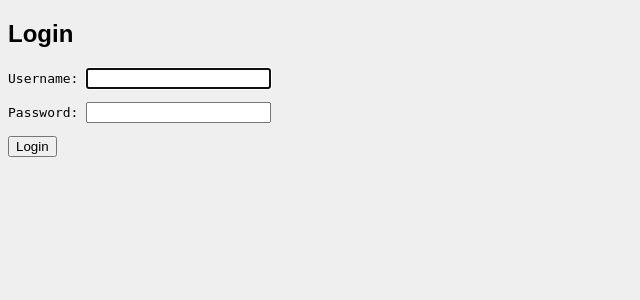
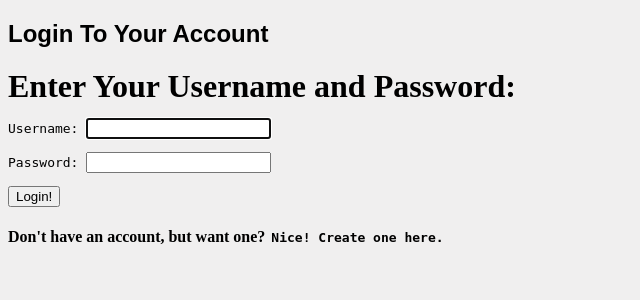
Before and after one commit to RebeccaMillwood/django_project, a Django app: page /users/login/ in a window 1280 px wide. Shown: the part 87-387 px from the top of the page, without its empty margins (0-640 px from the left). Run offline with Django 3.2, Linux system fonts and the light colour scheme; parts of the project's set-up code (start-up, migrations or seed data) failed here and were passed over; some web fonts are replaced.

Commit message:
edited the login page - added a link to the create account form and changed the wording to add some personality

```diff
--- a/she_codes_news/users/templates/registration/login.html
+++ b/she_codes_news/users/templates/registration/login.html
@@ -1,10 +1,12 @@
 {% extends 'base.html' %}
 
 {% block content %}
-<h2>Login</h2>
+<h2>Login To Your Account</h2>
+<h3>Enter Your Username and Password:</h3>
 <form method="post">
     {% csrf_token %}
     {{ form.as_p }}
-    <button type="submit">Login</button>
+    <button type="submit">Login!</button>
+<h4>Don't have an account, but want one? <a href="{% url 'users:createAccount' %}">Nice! Create one here. </a> </h4>
 </form>
 {% endblock %}
--- a/she_codes_news/users/templates/users/changeAccount.html
+++ b/she_codes_news/users/templates/users/changeAccount.html
@@ -5,6 +5,6 @@
 <form method="post">
     {% csrf_token %}
     {{ form.as_p }}
-    <button type="submit">Change Account</button>
+    <button type="submit">Update Account</button>
 </form>
 {% endblock %}
```
